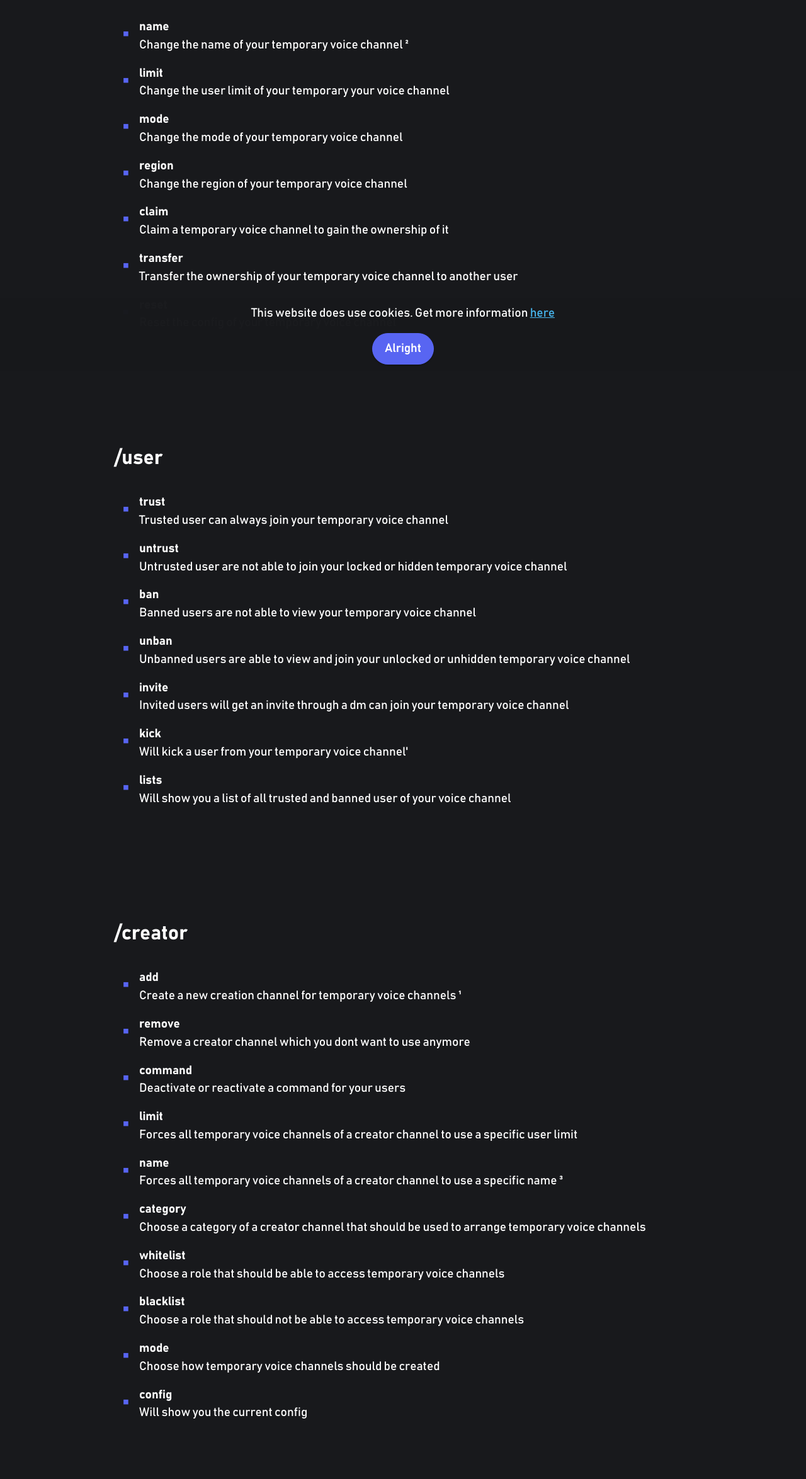
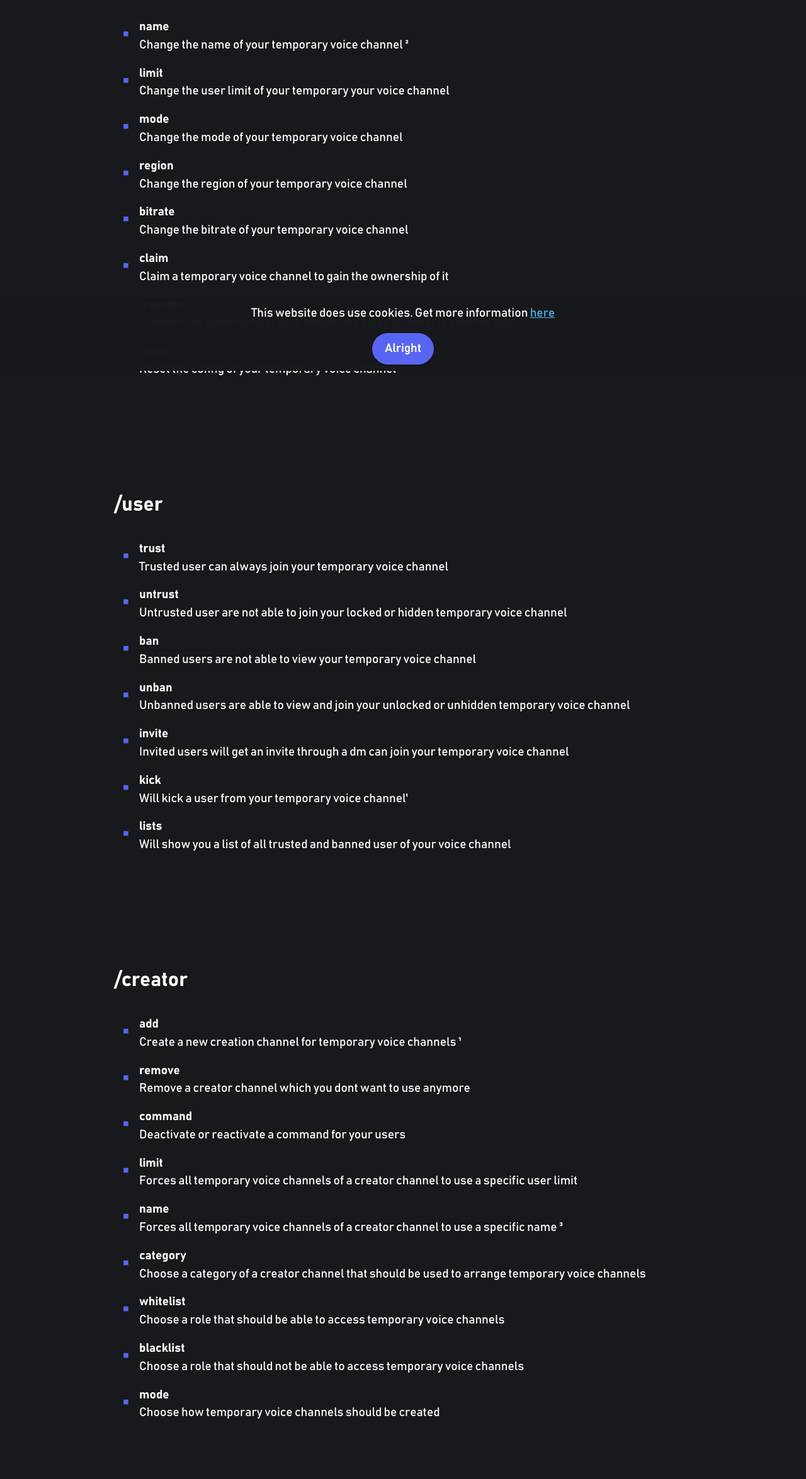
Before and after one commit to TempVoice/WorldWideWeb, a plain HTML site: page commands.html in a window 1280 px wide. Shown: the part 211-2560 px from the top of the page at 63% size. Drawn offline with Linux system fonts and the light colour scheme.

Commit message:
create github pages

```diff
--- a/commands.html
+++ b/commands.html
@@ -71,7 +71,7 @@
                     <li><strong>name</strong><br>Change the name of your temporary voice channel ²</li>
                     <li><strong>limit</strong><br>Change the user limit of your temporary your voice channel</li>
                     <li><strong>mode</strong><br>Change the mode of your temporary voice channel</li>
-                    <li><strong>region</strong><br>Change the region of your temporary voice channel</li><li><strong>claim</strong><br>Claim a temporary voice channel to gain the ownership of it</li><li><strong>transfer</strong><br>Transfer the ownership of your temporary voice channel to another user</li><li><strong>reset</strong><br>Reset the config of your temporary voice channel</li>
+                    <li><strong>region</strong><br>Change the region of your temporary voice channel</li><li><strong>bitrate</strong><br>Change the bitrate of your temporary voice channel</li><li><strong>claim</strong><br>Claim a temporary voice channel to gain the ownership of it</li><li><strong>transfer</strong><br>Transfer the ownership of your temporary voice channel to another user</li><li><strong>reset</strong><br>Reset the config of your temporary voice channel</li>
                 </ul>
             </div>
         </div>
@@ -111,7 +111,7 @@
                 <ul class="list mbr-fonts-style display-7">
                     <li><strong>add<br></strong>Create a new creation channel for temporary voice channels ¹</li><li><strong>remove</strong><br>Remove a creator channel which you dont want to use anymore</li><li><strong>command</strong><br>Deactivate or reactivate a command for your users</li>
                     <li><strong>limit</strong><br>Forces all temporary voice channels of a creator channel to use a specific user limit</li>
-                    <li><strong>name</strong><br>Forces all temporary voice channels of a creator channel to use a specific name ³</li><li><strong>category</strong><br>Choose a category of a creator channel that should be used to arrange temporary voice channels</li><li><strong>whitelist</strong><br>Choose a role that should be able to access temporary voice channels</li><li><strong>blacklist</strong><br>Choose a role that should not be able to access temporary voice channels</li><li><strong>mode</strong><br>Choose how temporary voice channels should be created</li><li><strong>config</strong><br>Will show you the current config</li>
+                    <li><strong>name</strong><br>Forces all temporary voice channels of a creator channel to use a specific name ³</li><li><strong>category</strong><br>Choose a category of a creator channel that should be used to arrange temporary voice channels</li><li><strong>whitelist</strong><br>Choose a role that should be able to access temporary voice channels</li><li><strong>blacklist</strong><br>Choose a role that should not be able to access temporary voice channels</li><li><strong>mode</strong><br>Choose how temporary voice channels should be created</li>
                 </ul>
             </div>
         </div>
```
Also changed, not shown: 1 other file.
